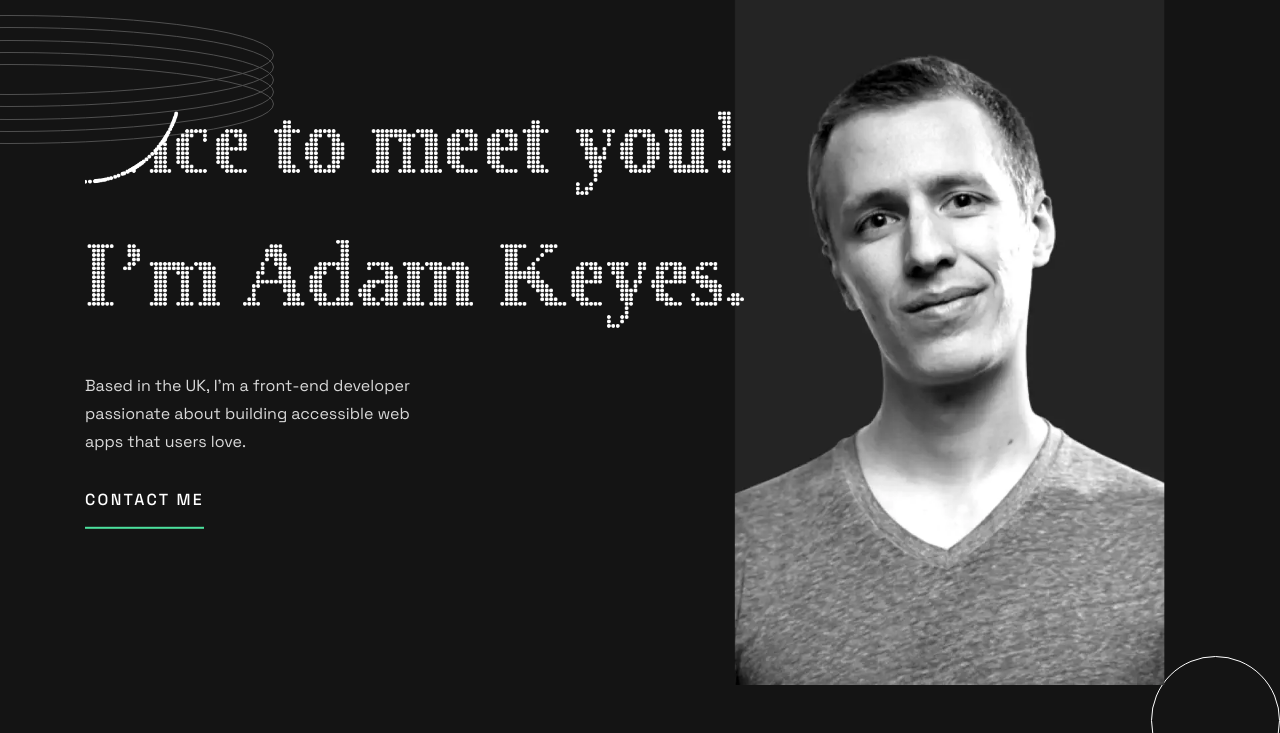
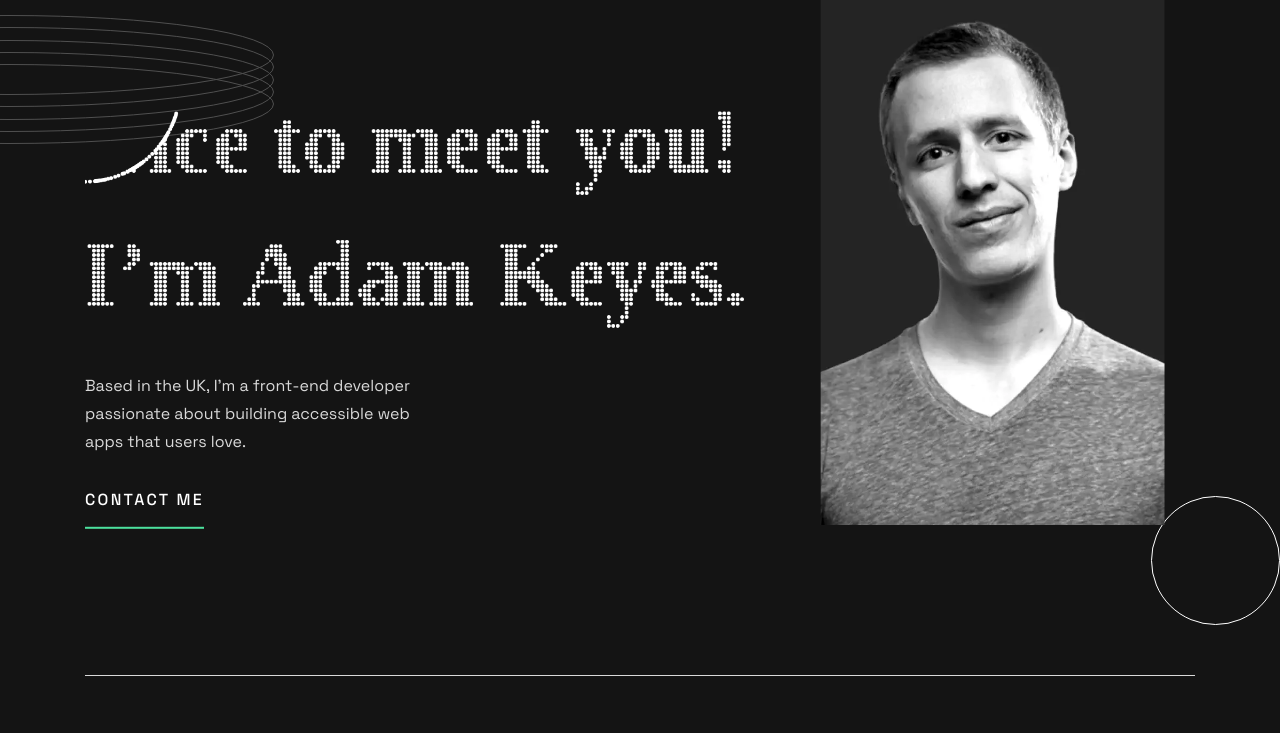
Before and after one commit to Laila-front-dev/Frontend-Mentor-Single-page-developer-portfolio, a website built with Vite: page index.html in a window 1280 px wide. Shown: the part 86-819 px from the top of the page. Built offline with nearby package versions, Linux system fonts and the light colour scheme.

Commit message:
hero section

```diff
--- a/scss/components/_hero.scss
+++ b/scss/components/_hero.scss
@@ -5,7 +5,7 @@
   text-align: center;
   padding-block-end: $size-12;
   // height: 100%;
-  min-height: 100vh; // 640px
+  min-height: 640px; // 640px
   @include mq(medium) {
     // min-height: 520px;
     padding-block-end: $size-5;
```
Also changed, not shown: scss/main.css.
